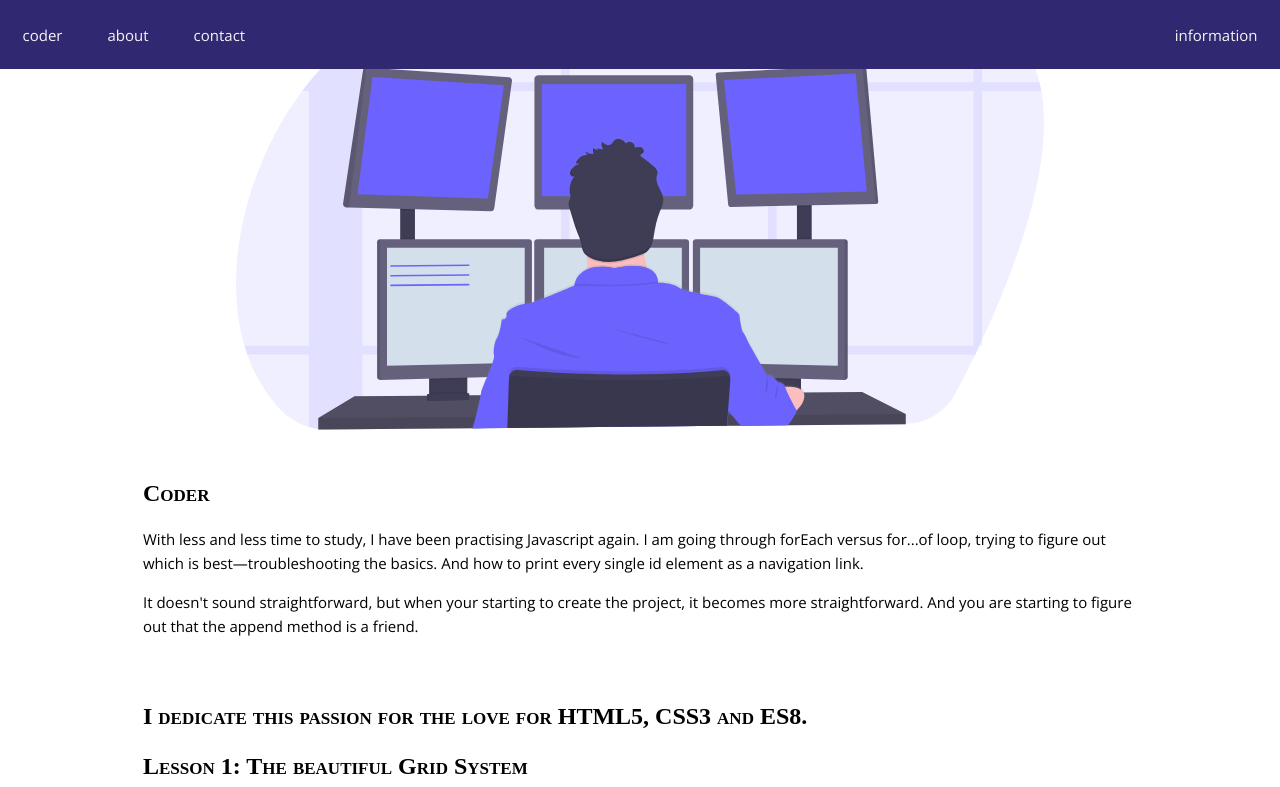
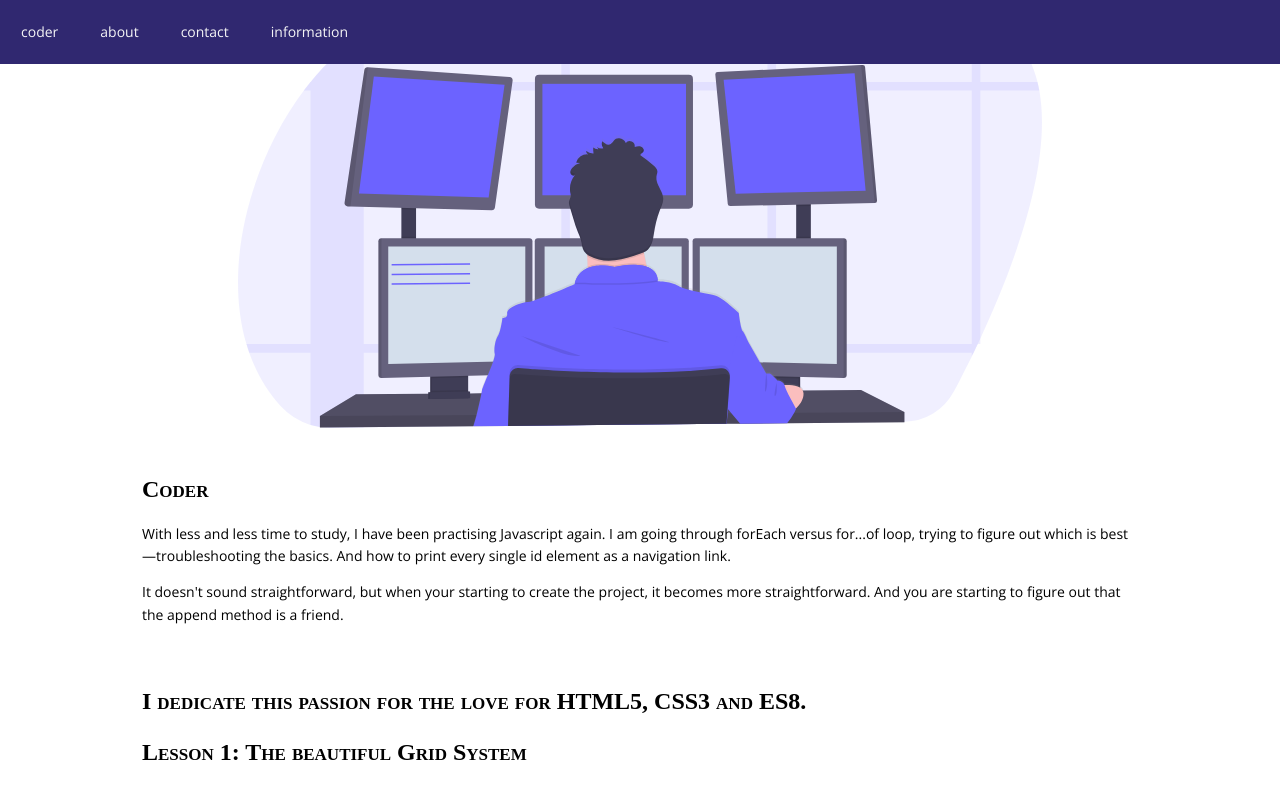
Before and after one commit to BeknSeattle/Responsive-flex-grid-site, a website with bundled scripts: page index.html in a window 1280 px wide. Shown: the top 787 px of the page. Built offline with nearby package versions, Linux system fonts and the light colour scheme.

Commit message:
adding window resize event

```diff
--- a/css/master.css
+++ b/css/master.css
@@ -1,10 +1,10 @@
 body{
   text-align: left;
   background-color:rgb(255, 255, 255);
-  font-size:15px;
+  font-size:14px;
   font-family: 'Open Sans', sans-serif;
   width:100%;
-  margin: 0;
+  margin: 0 auto;
   padding:0;
   line-height: 1.6;
 }
@@ -25,7 +25,7 @@ h1,h2,h3,h4,h5,h6{
 .main-nav{
   display: flex;
   list-style: none;
-  margin:0;
+  margin:0 auto;
   padding:0;
 }
 .navigation, .footer{
@@ -45,7 +45,7 @@ nav a, .footer a{
   transition: all 300ms;
 }
 nav a:hover, .footer a:hover{
-  font-size: 1.8em;
+  /* font-size: 1.8em; */
   font-weight: bold;
 }
 .push {
--- a/index.html
+++ b/index.html
@@ -3,7 +3,7 @@
   <head>
     <meta charset="utf-8">
     <meta name="viewport" content="width=device-width, initial-scale=1.0">
-    <title>Vicky Reyes Project Profiles</title>
+    <title>Bek's Simple HTML Template</title>
     <link rel="stylesheet" href="css/master.css">
     <link href="https://fonts.googleapis.com/css?family=Noto+Serif+TC|Open+Sans" rel="stylesheet">
   </head>
--- a/script.js
+++ b/script.js
@@ -20,8 +20,12 @@ for (const section of sections){
     navLi.append(a);
     nav.append(navLi)
 }
-//selecting the last child to push on the right side of the navigation bar
+//selecting the last child to push on the right side of the navigation bar when the browser size is larger than 900 px only
 const linknavBaby = nav.lastElementChild;
-if(linknavBaby){
-    linknavBaby.classList.add('push');
-}
+window.addEventListener('resize', () => {
+    if(window.innerWidth > 900){
+        linknavBaby.classList.add('push');
+    }else {
+        linknavBaby.classList.remove('push');
+    }
+})
```
